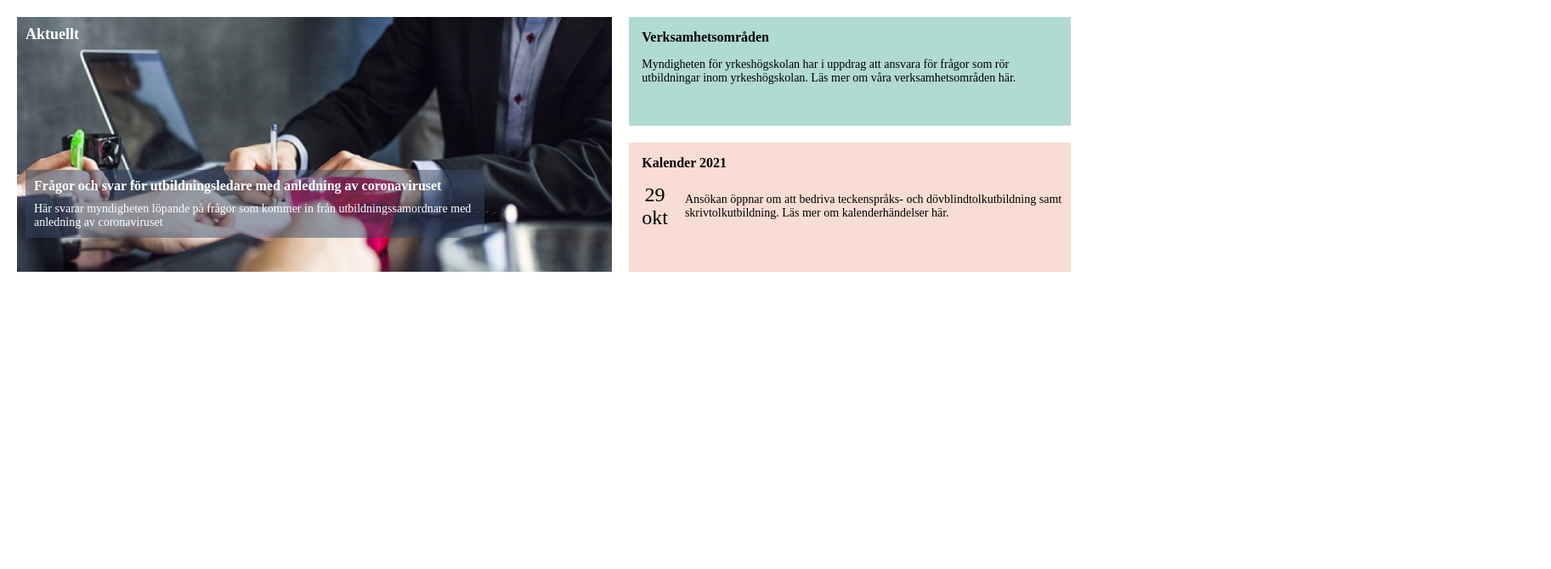
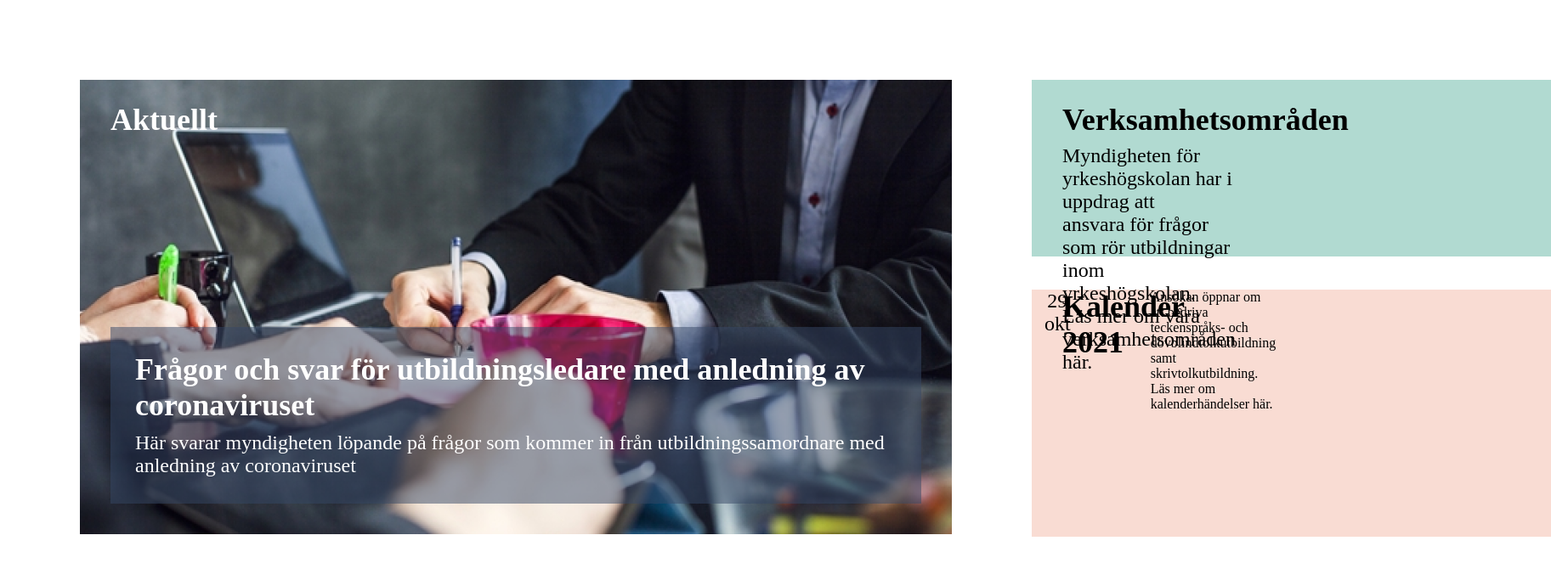
Before and after one commit to chas-academy/u02-redesign-a-team, a plain HTML site: page anna/index.html in a window 1280 px wide. Shown: the whole page at 85% size, 1825 px wide, since content can reach past the window. Drawn offline with Linux system fonts and the light colour scheme.

Commit message:
more fixed

```diff
--- a/anna/index.html
+++ b/anna/index.html
@@ -21,8 +21,8 @@
         </article>
         <article class=verksamhetsomraden>
             <h2><a href="#">Verksamhetsområden</a></h2>
-            <p>Myndigheten för yrkeshögskolan har i uppdrag att ansvara för frågor som rör utbildningar inom
-                yrkeshögskolan. <a href="#">Läs mer om våra verksamhetsområden här.</a></p>
+            <p>Myndigheten för yrkeshögskolan har i uppdrag att<br>ansvara för frågor som rör utbildningar inom<br>
+                yrkeshögskolan.<br><a href="#">Läs mer om våra verksamhetsområden här.</a></p>
         </article>
         <article class=kalender>
             <h2><a href="#">Kalender 2021</a></h2>
--- a/anna/style.css
+++ b/anna/style.css
@@ -5,48 +5,37 @@
  }
 
 section {
-    position: relative;
+    /* position: relative; */
     display: grid;
     grid-template-areas:
     "aktuellt verksamhetsomraden"
     "aktuellt kalender";
-    grid-gap: 20px 20px;
-    padding: 20px;
+    grid-gap: 39px 94px; /* (1920-(1026 + 611))/3=94 535-208-291=36 */
+    padding: 94px;
 }
 
 .aktuellt {
     grid-area: aktuellt;
     background-image: url("img/aktuellt.png");
-    height: 300px;
+    width: 1026px;
+    height: 535px;
     background-size: cover;
-    grid-column: 1/3;
-    grid-row: 1/14;
 }
 
-
 h1 {
-    font-size: 18px;
+    font-size: 36px;
     position: absolute;
-    top: 30px;
-    left: 30px;
-}
-
-.text-block h2 {
-    color: #FFF;
-    padding: 0 0 10px 0;
+    top: 120px;
+    left: 130px;
 }
 
 .text-block {
     position: absolute;
-    top: 200px;
-    left: 30px;
+    top: 385px; /* Padding = 94 top, så (94+535)-(208+36)=385 */
+    left: 130px;
     background-color: rgba(54, 73, 102, 0.5);
-    padding: 10px;
-    width: 540px;
-}
-
-p {
-    font-size: 14px;
+    width: 954px; /* 130(left 130)-94(=padding)=36px på varje sida om text-block */
+    height: 208px;
 }
 
 .aktuellt a {
@@ -58,25 +47,36 @@ p {
     text-decoration: underline;
 }
 
-h2 {
-    font-size: 16px;
-    color: #000;
-    padding: 15px;
-    font-size: 16px;
+.aktuellt h2 {
+    font-size: 36px;
+    padding: 29px 29px 0px 29px;
+}
+
+.aktuellt p {
+    font-size: 24px;
+    padding: 10px 29px 29px 29px;
 }
 
 .verksamhetsomraden {
     grid-area: verksamhetsomraden;
     background-color: #B1DAD1;
     color: #000;
-    grid-column: 3/4;
-    grid-row: 1/7;
-    position: relative;
+    width: 611px;
+    height: 208px;
 }
 
+.verksamhetsomraden h2 {
+    position: absolute;
+    font-size: 36px;
+    position: absolute;
+    top: 120px;
+    left: 1250px;
+}
 .verksamhetsomraden p {
     position: absolute;
-    padding: 0px 30px 10px 15px;
+    font-size: 24px;
+    top: 170px;
+    left: 1250px;
 }
 
 .verksamhetsomraden a {
@@ -91,9 +91,19 @@ h2 {
 .kalender {
     grid-area: kalender;
     background-color: #f9dcd3;
-    grid-column: 3/4;
-    grid-row: 7/14;
+    height: 291px;
+    width: 611px;
+    color: #000;
 }
+
+.kalender h2 {
+    position: absolute;
+    font-size: 36px;
+    position: absolute;
+    top: 340px;
+    left: 1250px;
+}
+
 
 .kalender a {
     color: #000;
```
